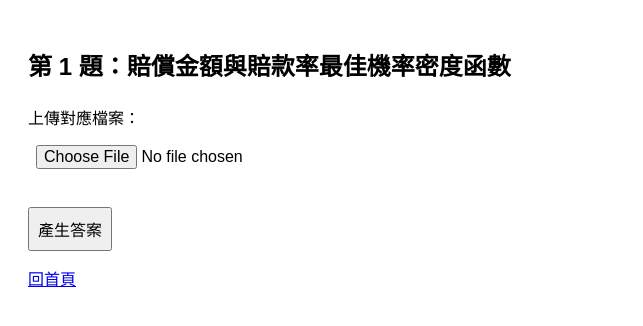
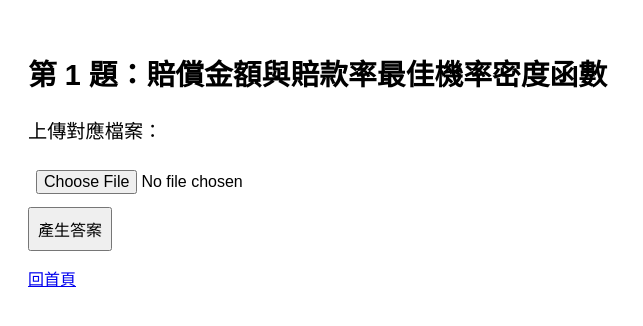
Before and after one commit to stone901016/exam_site, a Flask app: page /question/1 in a window 1280 px wide. Shown: the top 326 px of the page, without its empty margins (0-643 px from the left). Run offline with Flask 3, Linux system fonts and the light colour scheme.

Commit message:
Update question.html

```diff
--- a/templates/question.html
+++ b/templates/question.html
@@ -6,17 +6,17 @@
   <title>第 {{ question.id }} 題：{{ question.title }}</title>
 </head>
 <body>
-  <h2>第 {{ question.id }} 題：{{ question.title }}</h2>
+  <h2 class="question-title">第 {{ question.id }} 題：{{ question.title }}</h2>
 
   <form method="post" enctype="multipart/form-data">
-    <label>上傳對應檔案：</label><br>
-    <input type="file" name="data_file" accept=".xls,.xlsx,.csv"><br><br>
+    <p class="sub-question">上傳對應檔案：</p>
+    <input type="file" name="data_file" accept=".xls,.xlsx,.csv"><br>
     <button type="submit">產生答案</button>
   </form>
 
   {% with msgs = get_flashed_messages() %}
     {% if msgs %}
-      <ul style="color: red;">
+      <ul style="color: red; margin-top: 1em;">
         {% for m in msgs %}
           <li>{{ m }}</li>
         {% endfor %}
```
